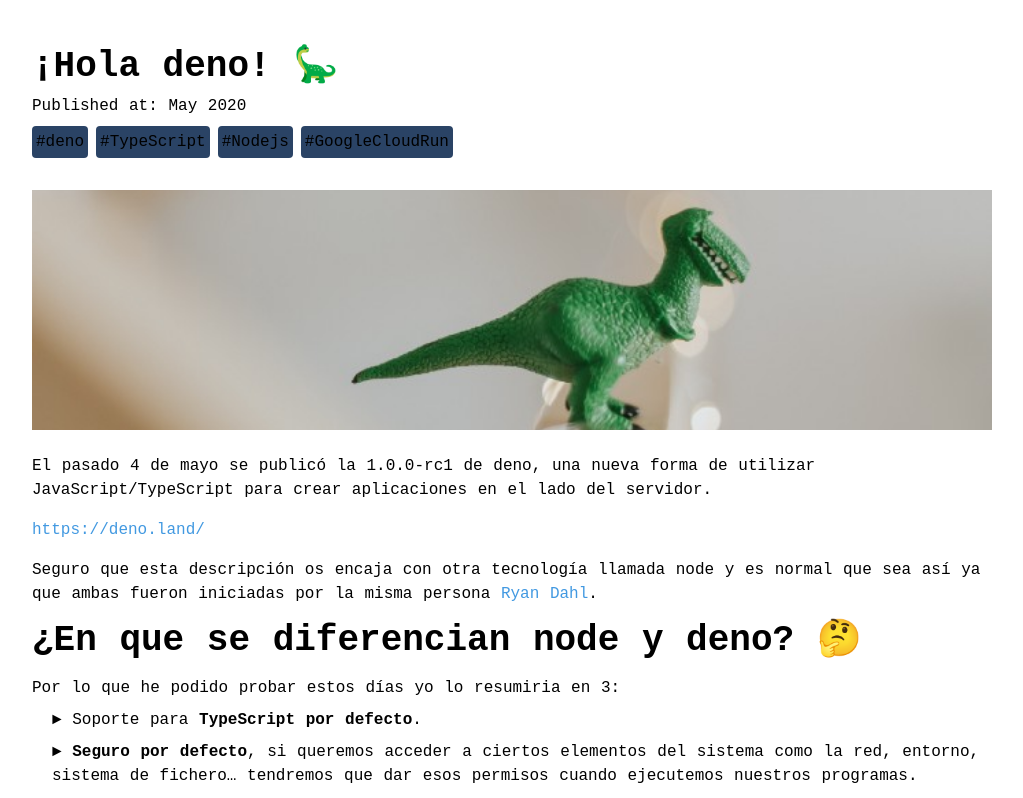
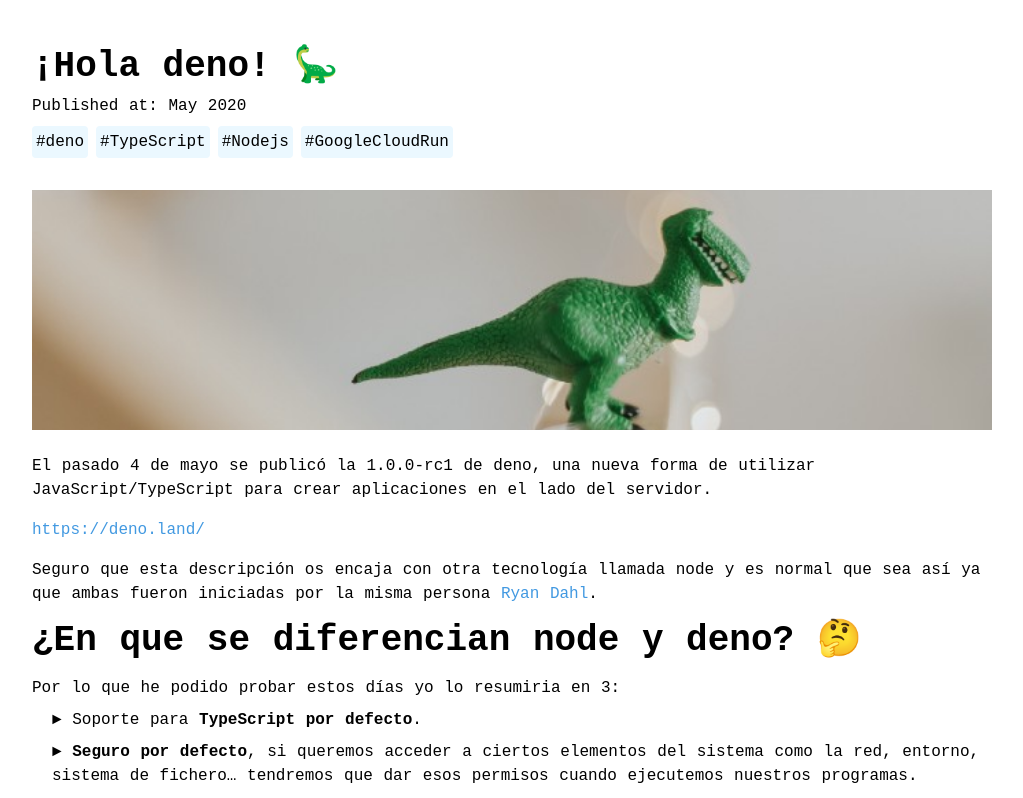
Before and after one commit to SantiMA10/santiagomartin.dev, a Next.js app: page /blog/hola-deno in a window 1280 px wide. Shown: the top 798 px of the page, without its empty margins (128-1151 px from the left). Built offline with nearby package versions, Linux system fonts and the light colour scheme; no server answers.

Commit message:
fix: tag color in white

```diff
--- a/src/pages/blog/[slug].tsx
+++ b/src/pages/blog/[slug].tsx
@@ -31,7 +31,7 @@ export default function BlogPost({ post }: Props) {
         <span>Published at: {post?.time}</span>
         <div className="flex flex-wrap mb-4">
           {post?.tags.map((tag) => (
-            <span className="p-1 bg-blue-900 mr-2 rounded mt-2">
+            <span className="p-1 bg-blue-100 dark:bg-blue-900 mr-2 rounded mt-2">
               #{tag.replace(/ /g, "")}
             </span>
           ))}
--- /dev/null
+++ b/tailwind.config.js
@@ -0,0 +1,9 @@
+module.exports = {
+  theme: {
+    extend: {
+      screens: {
+        dark: { raw: "(prefers-color-scheme: dark)" },
+      },
+    },
+  },
+};
```
